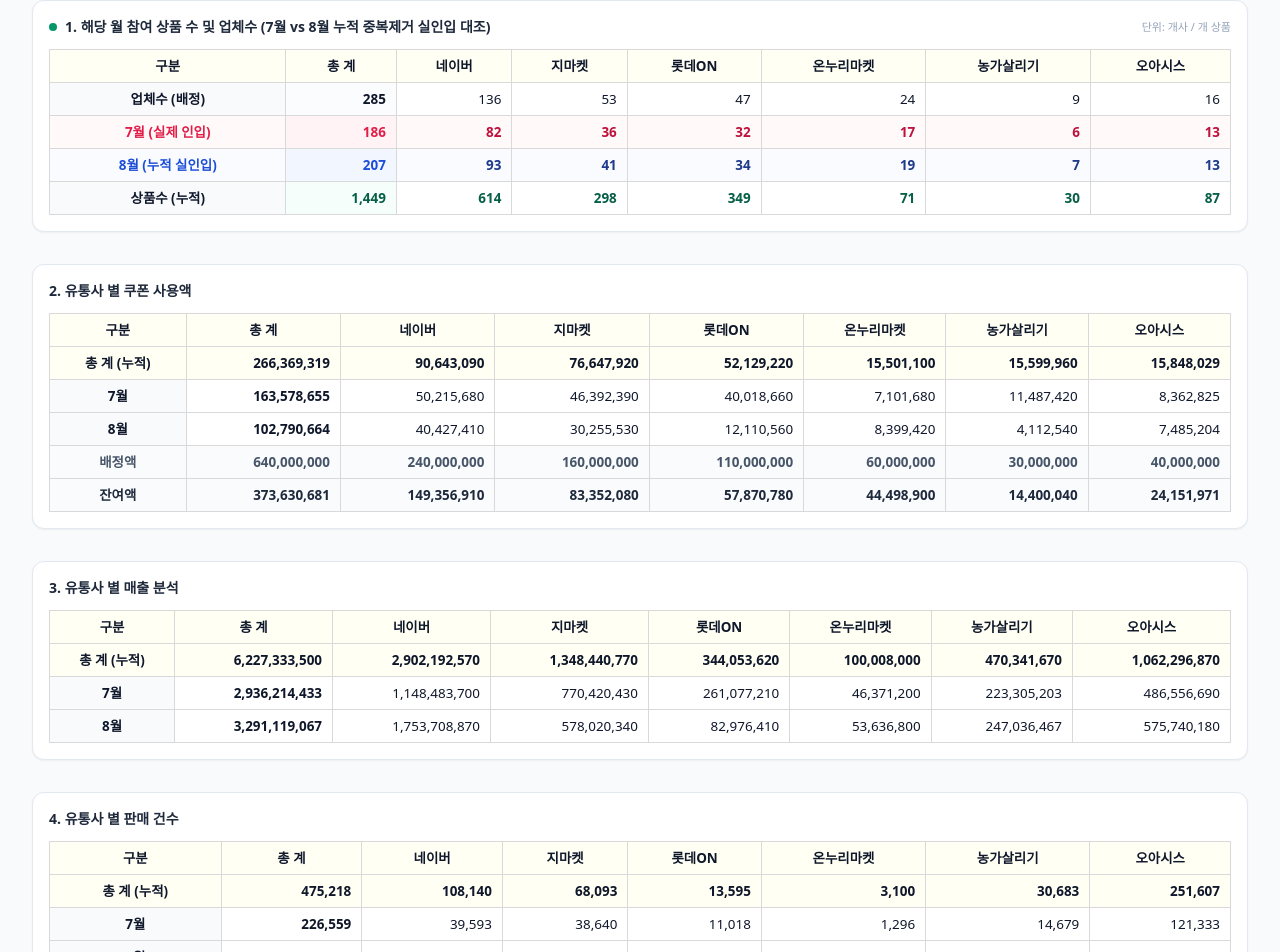
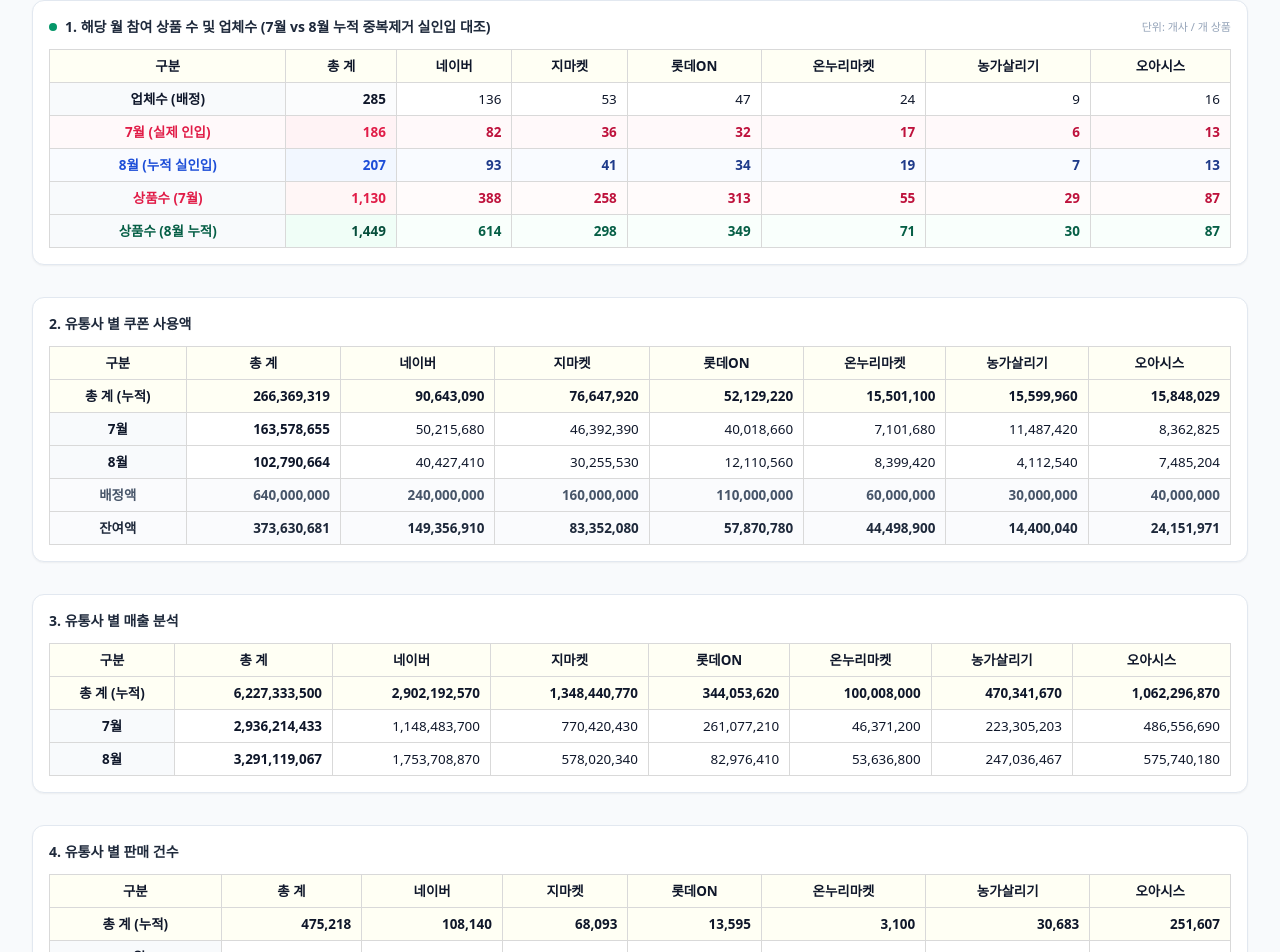
Before and after one commit to jawkimcoding/atsales, a React (Vite) app: page / in a window 1280 px wide. Shown: the part 1207-2159 px from the top of the page. Built offline with nearby package versions, Linux system fonts and the light colour scheme; no server answers; a web font is replaced by a local one.

Commit message:
feat: 표 1에 상품수도 7월(1,305개) 및 8월(1,651개) 누적 행 신설 및 대시보드/다운로드 엑셀 전면 반영

```diff
--- a/src/components/ExcelTableSection.jsx
+++ b/src/components/ExcelTableSection.jsx
@@ -98,12 +98,29 @@
               ))}
             </tr>
 
-            {/* 4. 상품수 (누적) */}
-            <tr>
-              <td className="excel-border border border-slate-300 font-bold text-center bg-slate-50" colSpan={2}>
-                상품수 (누적)
+            {/* 4. 7월 실제 인입 상품수 (빨간색) */}
+            <tr className="bg-rose-50/30">
+              <td className="excel-border border border-slate-300 font-bold text-center text-rose-600 bg-slate-50" colSpan={2}>
+                상품수 (7월)
               </td>
-              <td className="excel-border border border-slate-300 text-right font-black text-emerald-800 bg-emerald-50/50">
+              <td className="excel-border border border-slate-300 text-right font-black text-rose-600 bg-rose-50/50">
+                {sectionTitle.includes("유기농") ? "175" : "1,130"}
+              </td>
+              {channels.map(ch => (
+                <td key={ch} className="excel-border border border-slate-300 text-right font-semibold text-rose-700">
+                  {sectionTitle.includes("유기농")
+                    ? (ch === "네이버" ? "85" : "90")
+                    : (ch === "네이버" ? "388" : ch === "지마켓" ? "258" : ch === "롯데ON" ? "313" : ch === "온누리마켓" ? "55" : ch === "농가살리기" ? "29" : "87")}
+                </td>
+              ))}
+            </tr>
+
+            {/* 5. 8월 누적 상품수 (초록색) */}
+            <tr className="bg-emerald-50/30">
+              <td className="excel-border border border-slate-300 font-bold text-center text-emerald-800 bg-slate-50" colSpan={2}>
+                상품수 (8월 누적)
+              </td>
+              <td className="excel-border border border-slate-300 text-right font-black text-emerald-900 bg-emerald-50/60">
                 {sectionTitle.includes("유기농") ? "202" : "1,449"}
               </td>
               {channels.map(ch => (
--- a/src/components/TotalSummarySection.jsx
+++ b/src/components/TotalSummarySection.jsx
@@ -193,24 +193,44 @@
                 <td className="excel-border border border-slate-300 text-right text-blue-900 font-bold">17</td>
               </tr>
 
-              {/* 상품수 (누적) */}
-              <tr>
-                <td className="excel-border border border-slate-300 text-center font-bold bg-slate-50">
-                  상품수
+              {/* 상품수 (7월 참여 실적) */}
+              <tr className="bg-rose-50/20">
+                <td className="excel-border border border-slate-300 text-center font-bold text-rose-600 bg-slate-50">
+                  상품수 (7월)
                 </td>
-                <td className="excel-border border border-slate-300 text-right font-black bg-slate-50/60 text-emerald-900">
+                <td className="excel-border border border-slate-300 text-right font-black text-rose-600 bg-rose-50/40">
+                  1,305
+                </td>
+                <td className="excel-border border border-slate-300 text-right font-bold bg-[#D9E1F2]/20 text-rose-700">1,130</td>
+                <td className="excel-border border border-slate-300 text-right text-rose-800">388</td>
+                <td className="excel-border border border-slate-300 text-right text-rose-800">258</td>
+                <td className="excel-border border border-slate-300 text-right text-rose-800">313</td>
+                <td className="excel-border border border-slate-300 text-right text-rose-800">55</td>
+                <td className="excel-border border border-slate-300 text-right text-rose-800">29</td>
+                <td className="excel-border border border-slate-300 text-right text-rose-800">87</td>
+                <td className="excel-border border border-slate-300 text-right font-bold bg-[#E2EFDA]/20 text-rose-700">175</td>
+                <td className="excel-border border border-slate-300 text-right text-rose-800">85</td>
+                <td className="excel-border border border-slate-300 text-right text-rose-800">90</td>
+              </tr>
+
+              {/* 상품수 (8월 누적 실적) */}
+              <tr className="bg-emerald-50/30">
+                <td className="excel-border border border-slate-300 text-center font-bold text-emerald-700 bg-slate-50">
+                  상품수 (8월 누적)
+                </td>
+                <td className="excel-border border border-slate-300 text-right font-black bg-emerald-50/60 text-emerald-900">
                   1,651
                 </td>
-                <td className="excel-border border border-slate-300 text-right font-bold bg-[#D9E1F2]/20 text-emerald-800">1,449</td>
-                <td className="excel-border border border-slate-300 text-right">614</td>
-                <td className="excel-border border border-slate-300 text-right">298</td>
-                <td className="excel-border border border-slate-300 text-right">349</td>
-                <td className="excel-border border border-slate-300 text-right">71</td>
-                <td className="excel-border border border-slate-300 text-right">30</td>
-                <td className="excel-border border border-slate-300 text-right">87</td>
-                <td className="excel-border border border-slate-300 text-right font-bold bg-[#E2EFDA]/20 text-emerald-800">202</td>
-                <td className="excel-border border border-slate-300 text-right">111</td>
-                <td className="excel-border border border-slate-300 text-right">91</td>
+                <td className="excel-border border border-slate-300 text-right font-bold bg-[#D9E1F2]/30 text-emerald-800">1,449</td>
+                <td className="excel-border border border-slate-300 text-right text-emerald-900 font-medium">614</td>
+                <td className="excel-border border border-slate-300 text-right text-emerald-900 font-medium">298</td>
+                <td className="excel-border border border-slate-300 text-right text-emerald-900 font-medium">349</td>
+                <td className="excel-border border border-slate-300 text-right text-emerald-900 font-medium">71</td>
+                <td className="excel-border border border-slate-300 text-right text-emerald-900 font-medium">30</td>
+                <td className="excel-border border border-slate-300 text-right text-emerald-900 font-medium">87</td>
+                <td className="excel-border border border-slate-300 text-right font-bold bg-[#E2EFDA]/30 text-emerald-800">202</td>
+                <td className="excel-border border border-slate-300 text-right text-emerald-900 font-medium">111</td>
+                <td className="excel-border border border-slate-300 text-right text-emerald-900 font-medium">91</td>
               </tr>
             </tbody>
           </table>
```
Also changed, not shown: 7 other files (tests, documents, lock files or other folders).
